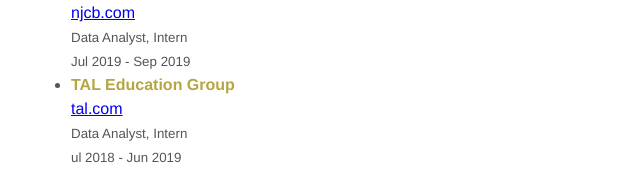
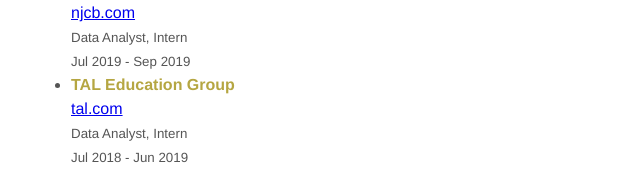
Before and after one commit to Zhu-Zhen-Yi/Zhu-Zhen-Yi.github.io, a plain HTML site: page index.html in a window 1280 px wide. Shown: the part 2831-3021 px from the top of the page, 209-849 px from the left. Drawn offline with Linux system fonts and the light colour scheme.

Commit message:
Update index.html

```diff
--- a/index.html
+++ b/index.html
@@ -155,7 +155,7 @@
                     <a href="https://en.100tal.com/" itemprop="url">tal.com</a><br>
                     <small>Data Analyst, Intern</small>
                     <br>
-                    <small>ul 2018 - Jun 2019</small><br>
+                    <small>Jul 2018 - Jun 2019</small><br>
                 </li>
             </ul>
         </section>
```
